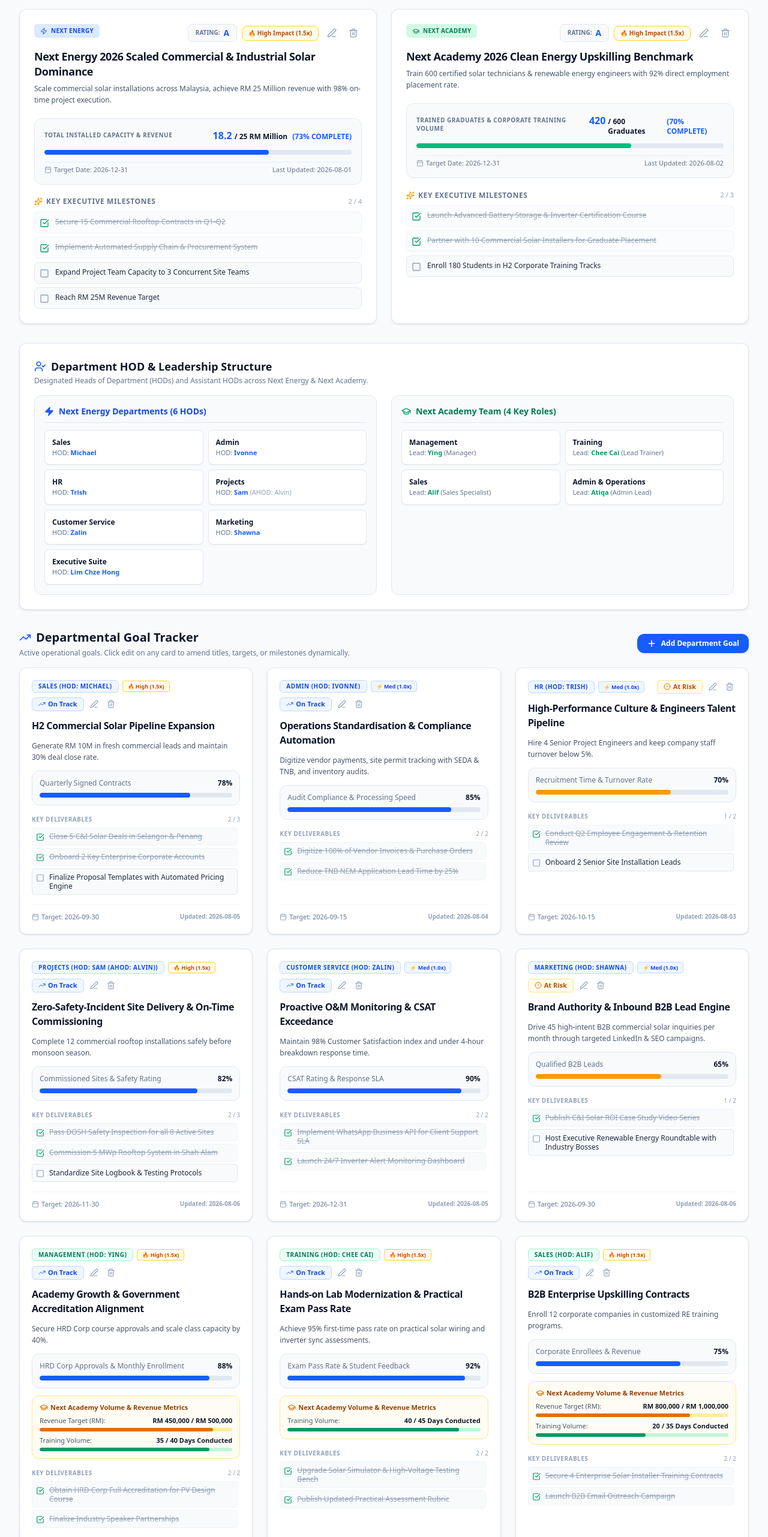
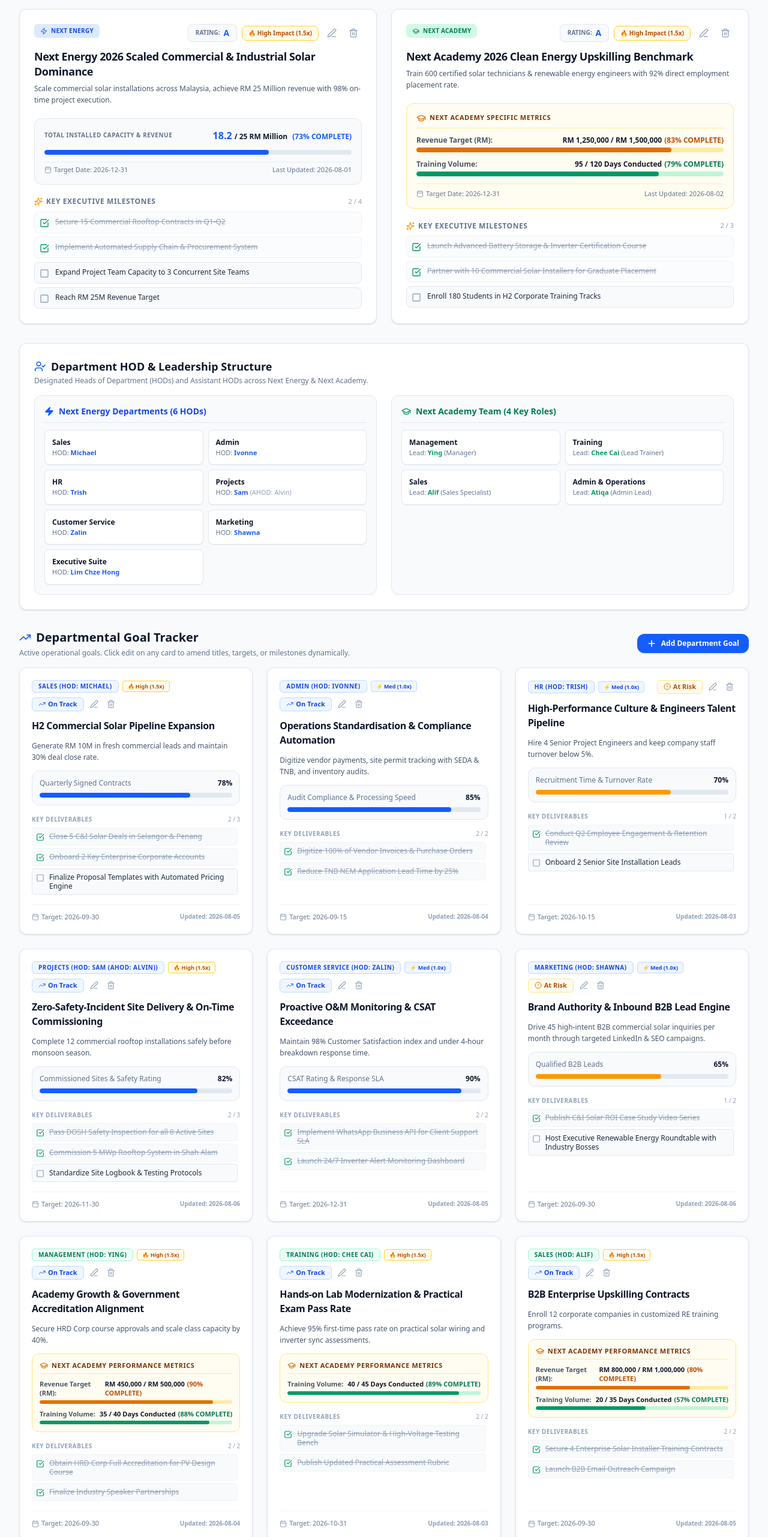
Before and after one commit to joellzk85/Coo-Dashboard, a React (Vite) app: page / in a window 1280 px wide. Shown: the part 237-2800 px from the top of the page at 60% size. Built offline with nearby package versions, Linux system fonts and the light colour scheme.

Commit message:
feat: add custom progress tracking for Next Academy
Introduced specialized metric fields for Next Academy goals in the dashboard display, quick-add modal, and edit modal to support specific revenue and training day tracking.

```diff
--- a/src/components/DashboardCompanyProgress.tsx
+++ b/src/components/DashboardCompanyProgress.tsx
@@ -174,6 +174,65 @@
                 <p className="text-xs text-slate-600 mt-1.5 leading-relaxed">{cg.description}</p>
 
                 {/* Progress Metric & Bar */}
+                {cg.companyId === 'next_academy' ? (
+                  <div className="mt-5 bg-amber-50/70 border border-amber-200 p-4 rounded-xl space-y-3">
+                    <div className="flex items-center justify-between text-xs border-b border-amber-200/80 pb-2">
+                      <span className="font-bold text-amber-900 text-[11px] uppercase tracking-wider flex items-center gap-1.5">
+                        <GraduationCap className="w-4 h-4 text-amber-600" />
+                        Next Academy Specific Metrics
+                      </span>
+                    </div>
+
+                    {/* Revenue Target Metric */}
+                    <div className="space-y-1">
+                      <div className="flex justify-between text-xs">
+                        <span className="text-slate-600 font-semibold">Revenue Target (RM):</span>
+                        <span className="font-extrabold text-slate-900">
+                          RM {(cg.academyRevenueCurrent ?? 0).toLocaleString()} / RM {(cg.academyRevenueTarget ?? 1500000).toLocaleString()}
+                          <span className="text-amber-700 ml-1 font-bold">
+                            ({Math.min(100, Math.round(((cg.academyRevenueCurrent ?? 0) / (cg.academyRevenueTarget ?? 1500000)) * 100))}% COMPLETE)
+                          </span>
+                        </span>
+                      </div>
+                      <div className="w-full bg-amber-200/70 h-2 rounded-full overflow-hidden">
+                        <div
+                          className="bg-amber-600 h-full rounded-full transition-all duration-500"
+                          style={{
+                            width: `${Math.min(100, Math.round(((cg.academyRevenueCurrent ?? 0) / (cg.academyRevenueTarget ?? 1500000)) * 100))}%`
+                          }}
+                        />
+                      </div>
+                    </div>
+
+                    {/* Training Volume Metric */}
+                    <div className="space-y-1">
+                      <div className="flex justify-between text-xs">
+                        <span className="text-slate-600 font-semibold">Training Volume:</span>
+                        <span className="font-extrabold text-slate-900">
+                          {cg.academyTrainingDaysCurrent ?? 0} / {cg.academyTrainingDaysTarget ?? 120} Days Conducted
+                          <span className="text-emerald-700 ml-1 font-bold">
+                            ({Math.min(100, Math.round(((cg.academyTrainingDaysCurrent ?? 0) / (cg.academyTrainingDaysTarget ?? 120)) * 100))}% COMPLETE)
+                          </span>
+                        </span>
+                      </div>
+                      <div className="w-full bg-emerald-200/70 h-2 rounded-full overflow-hidden">
+                        <div
+                          className="bg-emerald-600 h-full rounded-full transition-all duration-500"
+                          style={{
+                            width: `${Math.min(100, Math.round(((cg.academyTrainingDaysCurrent ?? 0) / (cg.academyTrainingDaysTarget ?? 120)) * 100))}%`
+                          }}
+                        />
+                      </div>
+                    </div>
+
+                    <div className="flex items-center justify-between text-[11px] text-slate-500 pt-2 border-t border-amber-200/60">
+                      <span className="flex items-center gap-1 font-medium">
+                        <Calendar className="w-3 h-3 text-slate-400" /> Target Date: {cg.targetDate}
+                      </span>
+                      <span className="font-medium">Last Updated: {cg.lastUpdated}</span>
+                    </div>
+                  </div>
+                ) : (
                   <div className="mt-5 bg-slate-50 p-4 rounded-xl border border-slate-200 space-y-3">
                     <div className="flex items-center justify-between text-xs">
                       <span className="text-slate-500 font-semibold uppercase text-[10px] tracking-wider">{cg.targetMetric}</span>
@@ -186,9 +245,7 @@
 
                     <div className="w-full bg-slate-200 h-2 rounded-full overflow-hidden">
                       <div
-                      className={`h-full rounded-full transition-all duration-500 ${
-                        isEnergy ? 'bg-blue-600' : 'bg-emerald-500'
-                      }`}
+                        className="h-full rounded-full transition-all duration-500 bg-blue-600"
                         style={{ width: `${progressPercent}%` }}
                       />
                     </div>
@@ -200,6 +257,7 @@
                       <span className="font-medium">Last Updated: {cg.lastUpdated}</span>
                     </div>
                   </div>
+                )}
 
                 {/* Key Milestones checklist */}
                 <div className="mt-5 space-y-2">
@@ -381,7 +439,59 @@
                   </h3>
                   <p className="text-xs text-slate-600 leading-relaxed line-clamp-2">{dg.description}</p>
 
-                  {/* Target metric box */}
+                  {/* Next Academy Specific Metric Breakdown or Standard Target Metric Box */}
+                  {dg.companyId === 'next_academy' ? (
+                    <div className="bg-amber-50/70 border border-amber-200 p-3 rounded-xl space-y-2.5 text-xs">
+                      <div className="font-bold text-amber-900 text-[11px] flex items-center gap-1.5 uppercase tracking-wider border-b border-amber-200/80 pb-1.5">
+                        <GraduationCap className="w-3.5 h-3.5 text-amber-600" />
+                        <span>Next Academy Performance Metrics</span>
+                      </div>
+
+                      {dg.academyRevenueTarget ? (
+                        <div className="space-y-1">
+                          <div className="flex justify-between text-[11px]">
+                            <span className="text-slate-600 font-semibold">Revenue Target (RM):</span>
+                            <span className="font-bold text-slate-900">
+                              RM {(dg.academyRevenueCurrent ?? 0).toLocaleString()} / RM {dg.academyRevenueTarget.toLocaleString()}
+                              <span className="text-amber-700 ml-1 font-bold">
+                                ({Math.min(100, Math.round(((dg.academyRevenueCurrent ?? 0) / dg.academyRevenueTarget) * 100))}% COMPLETE)
+                              </span>
+                            </span>
+                          </div>
+                          <div className="w-full bg-amber-200/70 h-1.5 rounded-full overflow-hidden">
+                            <div
+                              className="bg-amber-600 h-full rounded-full transition-all duration-300"
+                              style={{
+                                width: `${Math.min(100, Math.round(((dg.academyRevenueCurrent ?? 0) / dg.academyRevenueTarget) * 100))}%`
+                              }}
+                            />
+                          </div>
+                        </div>
+                      ) : null}
+
+                      {dg.academyTrainingDaysTarget ? (
+                        <div className="space-y-1">
+                          <div className="flex justify-between text-[11px]">
+                            <span className="text-slate-600 font-semibold">Training Volume:</span>
+                            <span className="font-bold text-slate-900">
+                              {dg.academyTrainingDaysCurrent ?? 0} / {dg.academyTrainingDaysTarget} Days Conducted
+                              <span className="text-emerald-700 ml-1 font-bold">
+                                ({Math.min(100, Math.round(((dg.academyTrainingDaysCurrent ?? 0) / dg.academyTrainingDaysTarget) * 100))}% COMPLETE)
+                              </span>
+                            </span>
+                          </div>
+                          <div className="w-full bg-emerald-200/70 h-1.5 rounded-full overflow-hidden">
+                            <div
+                              className="bg-emerald-600 h-full rounded-full transition-all duration-300"
+                              style={{
+                                width: `${Math.min(100, Math.round(((dg.academyTrainingDaysCurrent ?? 0) / dg.academyTrainingDaysTarget) * 100))}%`
+                              }}
+                            />
+                          </div>
+                        </div>
+                      ) : null}
+                    </div>
+                  ) : (
                     <div className="bg-slate-50 p-3 rounded-xl border border-slate-200 space-y-2">
                       <div className="flex items-center justify-between text-xs">
                         <span className="text-slate-500 font-medium">{dg.targetMetric}</span>
@@ -402,53 +512,6 @@
                           style={{ width: `${dg.progressPercent}%` }}
                         />
                       </div>
-                  </div>
-
-                  {/* Next Academy Specific Metric Breakdown if present */}
-                  {(dg.academyRevenueTarget || dg.academyTrainingDaysTarget) && (
-                    <div className="bg-amber-50/60 border border-amber-200 p-3 rounded-xl space-y-2 text-xs">
-                      <div className="font-bold text-amber-800 text-[11px] flex items-center gap-1">
-                        <GraduationCap className="w-3.5 h-3.5 text-amber-600" />
-                        <span>Next Academy Volume & Revenue Metrics</span>
-                      </div>
-
-                      {dg.academyRevenueTarget && (
-                        <div className="space-y-1">
-                          <div className="flex justify-between text-[11px]">
-                            <span className="text-slate-600">Revenue Target (RM):</span>
-                            <span className="font-bold text-slate-900">
-                              RM {(dg.academyRevenueCurrent ?? 0).toLocaleString()} / RM {dg.academyRevenueTarget.toLocaleString()}
-                            </span>
-                          </div>
-                          <div className="w-full bg-amber-200/70 h-1.5 rounded-full overflow-hidden">
-                            <div
-                              className="bg-amber-600 h-full rounded-full"
-                              style={{
-                                width: `${Math.min(100, Math.round(((dg.academyRevenueCurrent ?? 0) / dg.academyRevenueTarget) * 100))}%`
-                              }}
-                            />
-                          </div>
-                        </div>
-                      )}
-
-                      {dg.academyTrainingDaysTarget && (
-                        <div className="space-y-1">
-                          <div className="flex justify-between text-[11px]">
-                            <span className="text-slate-600">Training Volume:</span>
-                            <span className="font-bold text-slate-900">
-                              {dg.academyTrainingDaysCurrent ?? 0} / {dg.academyTrainingDaysTarget} Days Conducted
-                            </span>
-                          </div>
-                          <div className="w-full bg-emerald-200/70 h-1.5 rounded-full overflow-hidden">
-                            <div
-                              className="bg-emerald-600 h-full rounded-full"
-                              style={{
-                                width: `${Math.min(100, Math.round(((dg.academyTrainingDaysCurrent ?? 0) / dg.academyTrainingDaysTarget) * 100))}%`
-                              }}
-                            />
-                          </div>
-                        </div>
-                      )}
                     </div>
                   )}
 
--- a/src/components/Modals/EditGoalModal.tsx
+++ b/src/components/Modals/EditGoalModal.tsx
@@ -167,7 +167,32 @@
           </div>
 
           {/* Specific Fields depending on Goal Type */}
-          {isCompany ? (
+          {formData.companyId === 'next_academy' ? (
+            <div className="grid grid-cols-1 sm:grid-cols-2 gap-4">
+              <div>
+                <label className="block text-xs font-semibold text-slate-300 mb-1">Status</label>
+                <select
+                  value={formData.status || 'On Track'}
+                  onChange={e => setFormData({ ...formData, status: e.target.value })}
+                  className="w-full bg-slate-950 border border-slate-800 rounded-xl px-3.5 py-2 text-sm text-slate-100 focus:outline-none focus:border-blue-500"
+                >
+                  <option value="On Track">On Track</option>
+                  <option value="At Risk">At Risk</option>
+                  <option value="Behind">Behind</option>
+                  <option value="Completed">Completed</option>
+                </select>
+              </div>
+              <div>
+                <label className="block text-xs font-semibold text-slate-300 mb-1">Target Completion Date</label>
+                <input
+                  type="date"
+                  value={formData.targetDate || ''}
+                  onChange={e => setFormData({ ...formData, targetDate: e.target.value })}
+                  className="w-full bg-slate-950 border border-slate-800 rounded-xl px-3.5 py-2 text-sm text-slate-100 focus:outline-none focus:border-blue-500"
+                />
+              </div>
+            </div>
+          ) : isCompany ? (
             <div className="grid grid-cols-1 sm:grid-cols-3 gap-4">
               <div>
                 <label className="block text-xs font-semibold text-slate-300 mb-1">Target Metric</label>
--- a/src/components/Modals/QuickAddModal.tsx
+++ b/src/components/Modals/QuickAddModal.tsx
@@ -53,6 +53,10 @@
   const [goalTargetDate, setGoalTargetDate] = useState(new Date().toISOString().split('T')[0]);
   const [goalMilestones, setGoalMilestones] = useState<string[]>(['']);
   const [goalImpactLevel, setGoalImpactLevel] = useState<'High' | 'Medium' | 'Low'>('High');
+  const [goalAcademyRevCurrent, setGoalAcademyRevCurrent] = useState<string>('0');
+  const [goalAcademyRevTarget, setGoalAcademyRevTarget] = useState<string>('500000');
+  const [goalAcademyDaysCurrent, setGoalAcademyDaysCurrent] = useState<string>('0');
+  const [goalAcademyDaysTarget, setGoalAcademyDaysTarget] = useState<string>('40');
 
   // Form states for Activity
   const [actTitle, setActTitle] = useState('');
@@ -138,11 +142,17 @@
       hodName: d.hod,
       title: goalTitle,
       description: goalDesc,
-      targetMetric: goalTargetMetric || 'Milestones Complete',
+      targetMetric: d.companyId === 'next_academy' ? 'Next Academy Specific Metrics' : (goalTargetMetric || 'Milestones Complete'),
       progressPercent: 0,
       status: 'On Track',
       targetDate: goalTargetDate,
       impactLevel: goalImpactLevel,
+      ...(d.companyId === 'next_academy' ? {
+        academyRevenueCurrent: Number(goalAcademyRevCurrent) || 0,
+        academyRevenueTarget: Number(goalAcademyRevTarget) || 500000,
+        academyTrainingDaysCurrent: Number(goalAcademyDaysCurrent) || 0,
+        academyTrainingDaysTarget: Number(goalAcademyDaysTarget) || 40,
+      } : {}),
       milestones: goalMilestones
         .filter((m) => m.trim() !== '')
         .map((m, i) => ({ id: `m_${Date.now()}_${i}`, title: m, completed: false })),
@@ -436,6 +446,60 @@
               </select>
             </div>
 
+            {departments.find(d => d.id === selectedDeptId)?.companyId === 'next_academy' ? (
+              <div className="p-3.5 bg-amber-50/80 border border-amber-200 rounded-xl space-y-3">
+                <div className="font-bold text-amber-900 text-xs uppercase tracking-wider">
+                  🎓 Next Academy Specific Metrics
+                </div>
+                <div className="grid grid-cols-2 gap-2.5">
+                  <div>
+                    <label className="font-bold text-slate-800 block text-[11px] mb-1">Current Revenue (RM)</label>
+                    <input
+                      type="number"
+                      value={goalAcademyRevCurrent}
+                      onChange={(e) => setGoalAcademyRevCurrent(e.target.value)}
+                      className="w-full bg-white p-2 rounded-lg border border-amber-300 text-slate-900 text-xs"
+                    />
+                  </div>
+                  <div>
+                    <label className="font-bold text-slate-800 block text-[11px] mb-1">Target Revenue (RM)</label>
+                    <input
+                      type="number"
+                      value={goalAcademyRevTarget}
+                      onChange={(e) => setGoalAcademyRevTarget(e.target.value)}
+                      className="w-full bg-white p-2 rounded-lg border border-amber-300 text-slate-900 text-xs"
+                    />
+                  </div>
+                  <div>
+                    <label className="font-bold text-slate-800 block text-[11px] mb-1">Days Conducted</label>
+                    <input
+                      type="number"
+                      value={goalAcademyDaysCurrent}
+                      onChange={(e) => setGoalAcademyDaysCurrent(e.target.value)}
+                      className="w-full bg-white p-2 rounded-lg border border-amber-300 text-slate-900 text-xs"
+                    />
+                  </div>
+                  <div>
+                    <label className="font-bold text-slate-800 block text-[11px] mb-1">Target Training Days</label>
+                    <input
+                      type="number"
+                      value={goalAcademyDaysTarget}
+                      onChange={(e) => setGoalAcademyDaysTarget(e.target.value)}
+                      className="w-full bg-white p-2 rounded-lg border border-amber-300 text-slate-900 text-xs"
+                    />
+                  </div>
+                </div>
+                <div>
+                  <label className="font-bold text-slate-900 block mb-1">Target Completion Date</label>
+                  <input
+                    type="date"
+                    value={goalTargetDate}
+                    onChange={(e) => setGoalTargetDate(e.target.value)}
+                    className="w-full bg-white p-2 rounded-lg border border-amber-300 text-slate-900 text-xs"
+                  />
+                </div>
+              </div>
+            ) : (
               <div className="grid grid-cols-2 gap-3">
                 <div>
                   <label className="font-bold text-slate-900 block mb-1">Target Metric</label>
@@ -458,6 +522,7 @@
                   />
                 </div>
               </div>
+            )}
 
             <div className="pt-2 flex justify-end gap-2">
               <button
```
Lines whose indentation alone changed are shown as unchanged.
